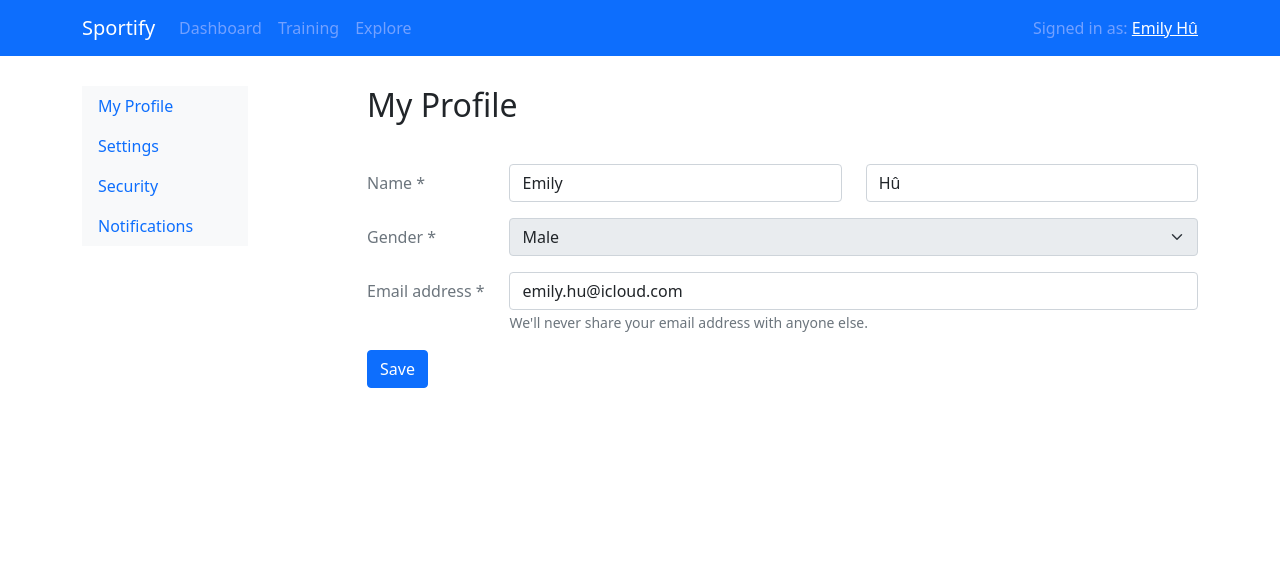
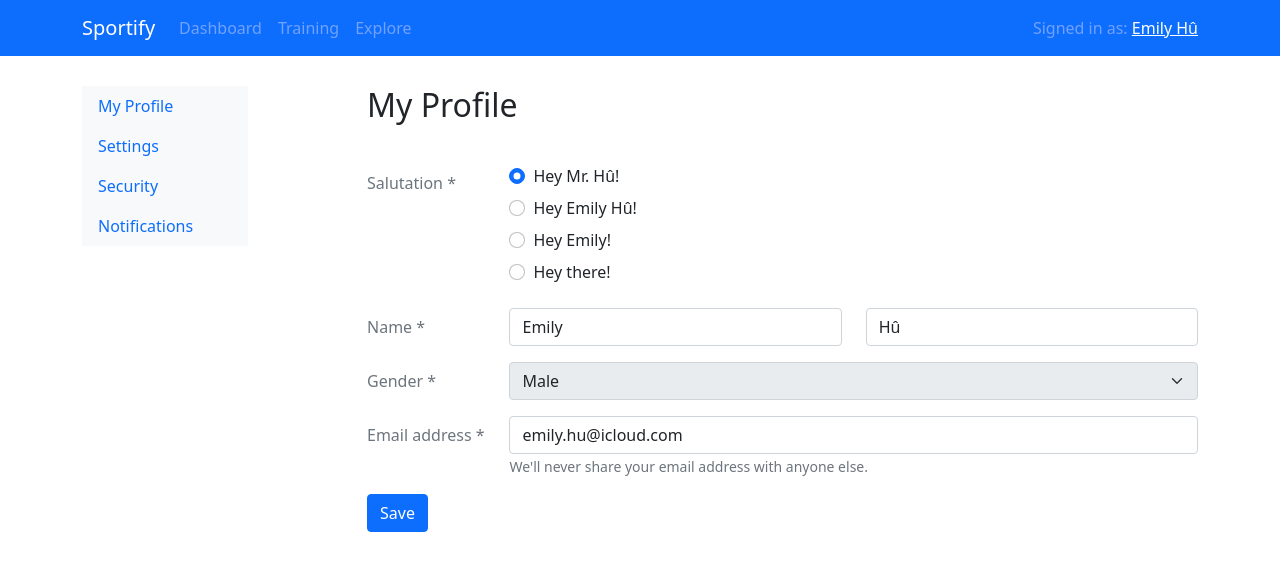
Before and after one commit to codecentric/accessibility-pitfalls, a React (Create React App) app: page / in a window 1280 px wide. Shown: the top 570 px of the page. Built offline with nearby package versions, Linux system fonts and the light colour scheme.

Commit message:
shitty gendered salutation

```diff
--- a/src/App.js
+++ b/src/App.js
@@ -7,8 +7,10 @@ import Col from 'react-bootstrap/Col';
 import Row from 'react-bootstrap/Row';
 import Form from 'react-bootstrap/Form';
 import Button from 'react-bootstrap/Button';
+import {SalutationFormGroup, SALUTATIONS} from "./SalutationFormGroup";
 
 const schema = yup.object().shape({
+  salutation: yup.string().required('Salutation is required').oneOf(Object.keys(SALUTATIONS), 'Must be one of the provided options'),
   firstName: yup.string().required('First name is required').min(3, 'Not long enough').matches(/^[a-zA-Z]+$/, 'No special characters please'),
   lastName: yup.string().required('Last name is required').min(3, 'Not long enough').matches(/^[a-zA-Z]+$/, 'No special characters please'),
   emailAddress: yup.string().email('Please provide a valid email address').required('Email address is required'),
@@ -62,6 +64,7 @@ function App() {
                 }, 100);
               }}
               initialValues={{
+                salutation: "GENDERED",
                 firstName: "Emily",
                 lastName: "Hû",
                 gender: "MALE",
@@ -77,9 +80,12 @@ function App() {
                 isSubmitting,
                 isValid,
                 errors,
+                setFieldValue,
               }) => (
                 <Form noValidate onSubmit={handleSubmit}>
-                  <Form.Group as={Row} className="mb-3" controlId="formBasicEmail">
+                  <SalutationFormGroup {...{ errors, values, setFieldValue }} />
+
+                  <Form.Group as={Row} className="mb-3">
                     <Form.Label column sm="2" className="text-muted">Name *</Form.Label>
                     <Col sm="5">
                       <Form.Control tabIndex="-1" type="text" value={values.firstName} name="firstName" onChange={handleChange} onBlur={handleBlur}
--- /dev/null
+++ b/src/SalutationFormGroup.js
@@ -0,0 +1,43 @@
+import Form from "react-bootstrap/Form";
+import Row from "react-bootstrap/Row";
+import Col from "react-bootstrap/Col";
+
+export const SalutationFormGroup = ({setFieldValue, errors, values}) => {
+    const genderedSalutation = values.gender === 'MALE' ? 'Mr.' : 'Mrs.'
+    const salutations = {
+        GENDERED: `Hey ${genderedSalutation} ${values.lastName}!`,
+        COMPLETE_NAME: `Hey ${values.firstName} ${values.lastName}!`,
+        FIRST_NAME: `Hey ${values.firstName}!`,
+        SIMPLE: `Hey there!`,
+    }
+
+    return (
+        <fieldset>
+
+            <Form.Group as={Row} className="mb-3">
+                <Form.Label as="legend" column sm={2} className="text-muted">
+                    Salutation *
+                </Form.Label>
+
+                <Col sm={10}>
+                    {Object.keys(salutations).map(salutation => (<Form.Check
+                        type="radio"
+                        tabIndex="-1"
+                        className="mb-2"
+                        onClick={() => setFieldValue('salutation', salutation)}
+                        label={salutations[salutation]}
+                        checked={values.salutation === salutation}
+                        name="formHorizontalRadios"
+                        id="formHorizontalRadios1"
+                    />))}
+                </Col>
+            </Form.Group>
+        </fieldset>
+    )
+}
+
+export const SALUTATIONS = {
+    SIMPLE: "SIMPLE",
+    FIRST_NAME: "FIRST_NAME",
+    COMPLETE_NAME: "COMPLETE_NAME"
+}
--- a/src/index.css
+++ b/src/index.css
@@ -1,4 +1,4 @@
 
-input {
+input[type="text"], input[type="email"], select {
     min-width: 260px;
 }
```
Also changed, not shown: 1 other file (tests, documents, lock files or other folders).
